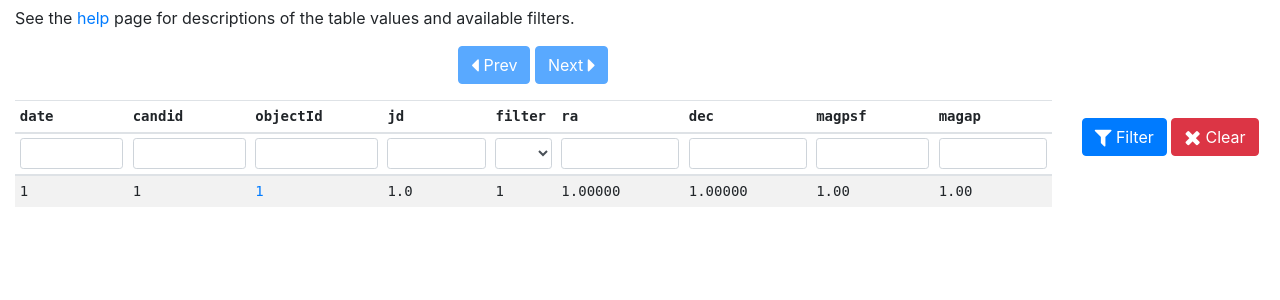
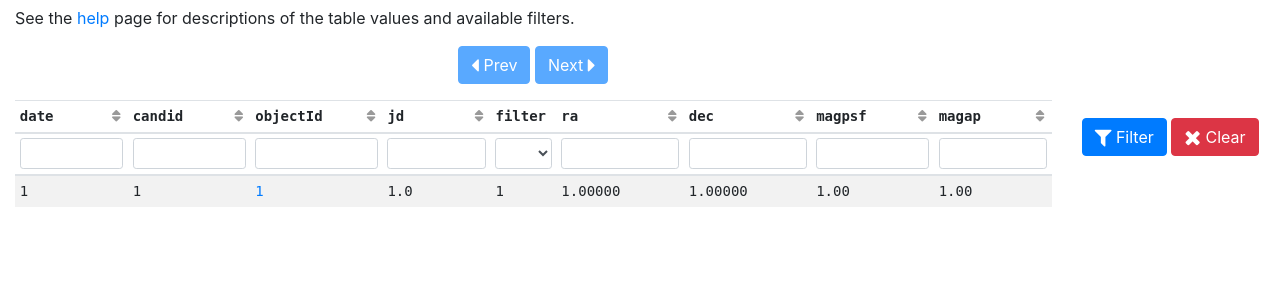
Before and after one commit to ninahernitschek/poi_broker, a Flask app: page / in a window 1280 px wide. Shown: the part 140-440 px from the top of the page. Run offline with Flask 2, Linux system fonts and the light colour scheme; tables that the repository leaves empty hold one stand-in row (values such as "Sample post"); some libraries are stand-ins or nearby versions.

Commit message:
Update base.css

```diff
--- a/static/css/base.css
+++ b/static/css/base.css
@@ -43,3 +43,30 @@ html {
     -webkit-appearance: none;
     margin: 0;
   }
+
+  /* Table sort indicators */
+
+th.sortable {
+  position: relative;
+  cursor: pointer;
+}
+
+th.sortable::after {
+  font-family: FontAwesome;
+  content: "\f0dc";
+  position: absolute;
+  right: 8px;
+  color: #999;
+}
+
+th.sortable.asc::after {
+  content: "\f0d8";
+}
+
+th.sortable.desc::after {
+  content: "\f0d7";
+}
+
+th.sortable:hover::after {
+  color: #333;
+}
```
